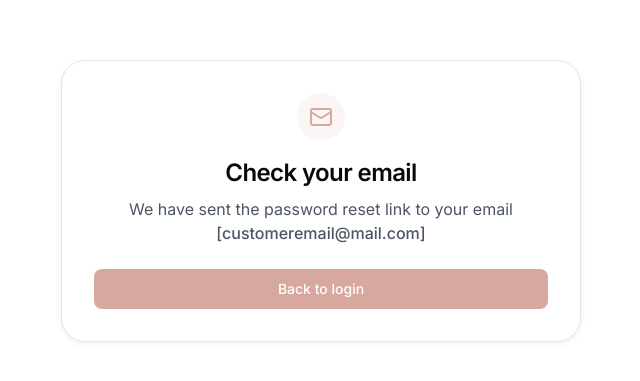
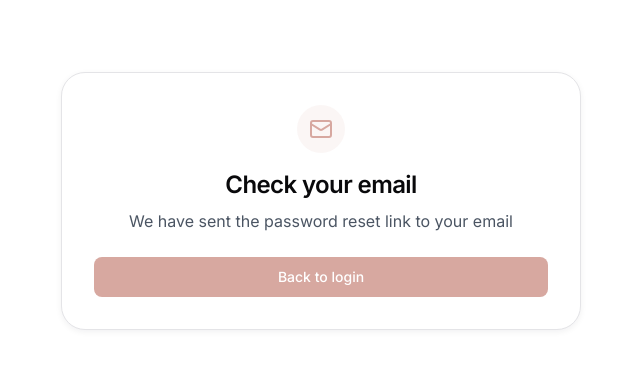
Before and after one commit to ivesljc1/engCapStone, a Next.js app in the folder wellpathai/: page /checkemail in a window 1280 px wide. Shown: the part 199-580 px from the top of the page, without its empty margins (319-959 px from the left). Built offline with nearby package versions, Linux system fonts and the light colour scheme.

Commit message:
feat: update email display in CheckEmail component and redirect after password reset

```diff
--- a/wellpathai/app/checkemail/page.jsx
+++ b/wellpathai/app/checkemail/page.jsx
@@ -1,16 +1,15 @@
-"use client"
+"use client";
 
-import Link from "next/link"
-import { Mail } from "lucide-react"
-import { Button } from "@/components/ui/button"
-import {
-  Card,
-  CardContent,
-  CardHeader,
-  CardTitle,
-} from "@/components/ui/card"
+import Link from "next/link";
+import { Mail } from "lucide-react";
+import { Button } from "@/components/ui/button";
+import { Card, CardContent, CardHeader, CardTitle } from "@/components/ui/card";
+import { useSearchParams } from "next/navigation";
 
 export default function CheckEmail() {
+  const searchParams = useSearchParams();
+  const email = searchParams.get("email");
+
   return (
     <div className="min-h-screen flex items-center justify-center">
       <Card className="w-[520px] rounded-[24px] shadow-[0_2px_6px_rgba(16,24,40,0.06)]">
@@ -23,7 +22,7 @@ export default function CheckEmail() {
             <p className="text-gray-600">
               We have sent the password reset link to your email
               <br />
-              <span className="font-medium">[customeremail@mail.com]</span>
+              <span className="font-medium">{email}</span>
             </p>
           </div>
         </CardHeader>
@@ -32,12 +31,10 @@ export default function CheckEmail() {
             asChild
             className="w-full rounded-lg bg-primary hover:bg-primary-hover text-white"
           >
-            <Link href="/login">
-              Back to login
-            </Link>
+            <Link href="/login">Back to login</Link>
           </Button>
         </CardContent>
       </Card>
     </div>
-  )
+  );
 }
--- a/wellpathai/app/resetpassword/page.jsx
+++ b/wellpathai/app/resetpassword/page.jsx
@@ -25,7 +25,9 @@ export default function ResetPassword() {
         url: "http://localhost:3000/login",
       })
         .then(() => {
-          alert("Password reset email sent!");
+          window.location.href = `/checkemail?email=${encodeURIComponent(
+            email
+          )}`;
         })
         .catch((error) => {
           alert("Error during password reset:", error);
```
